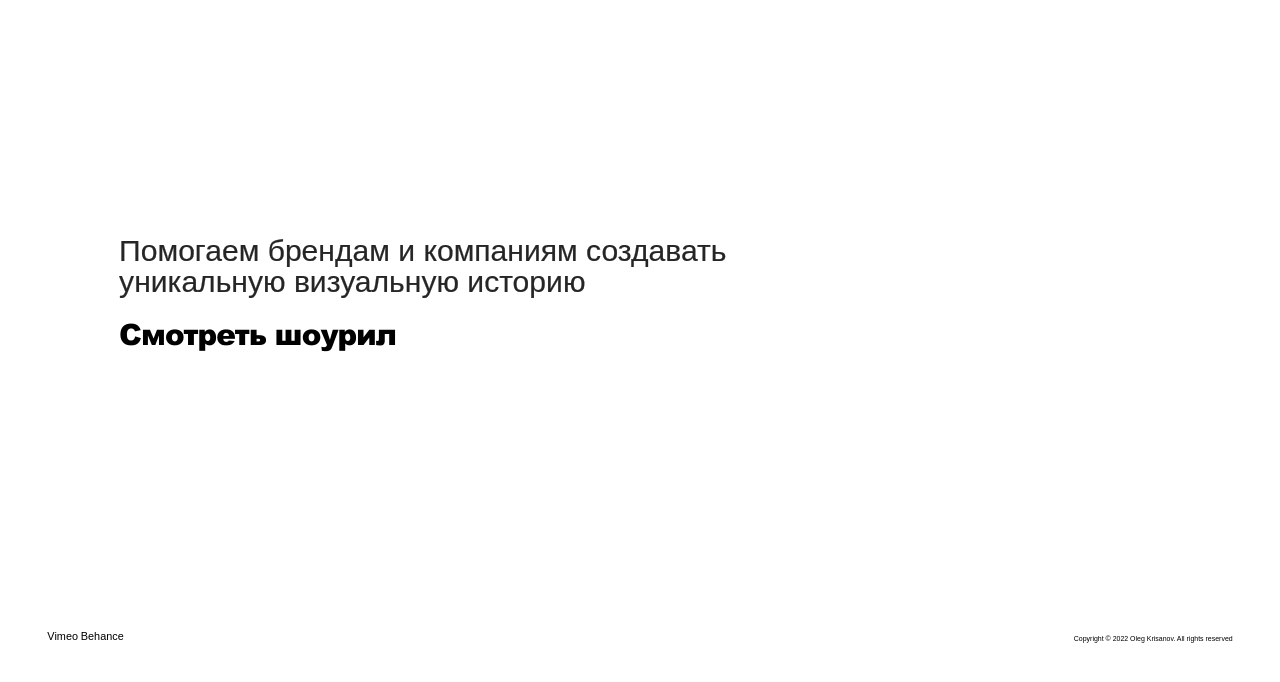
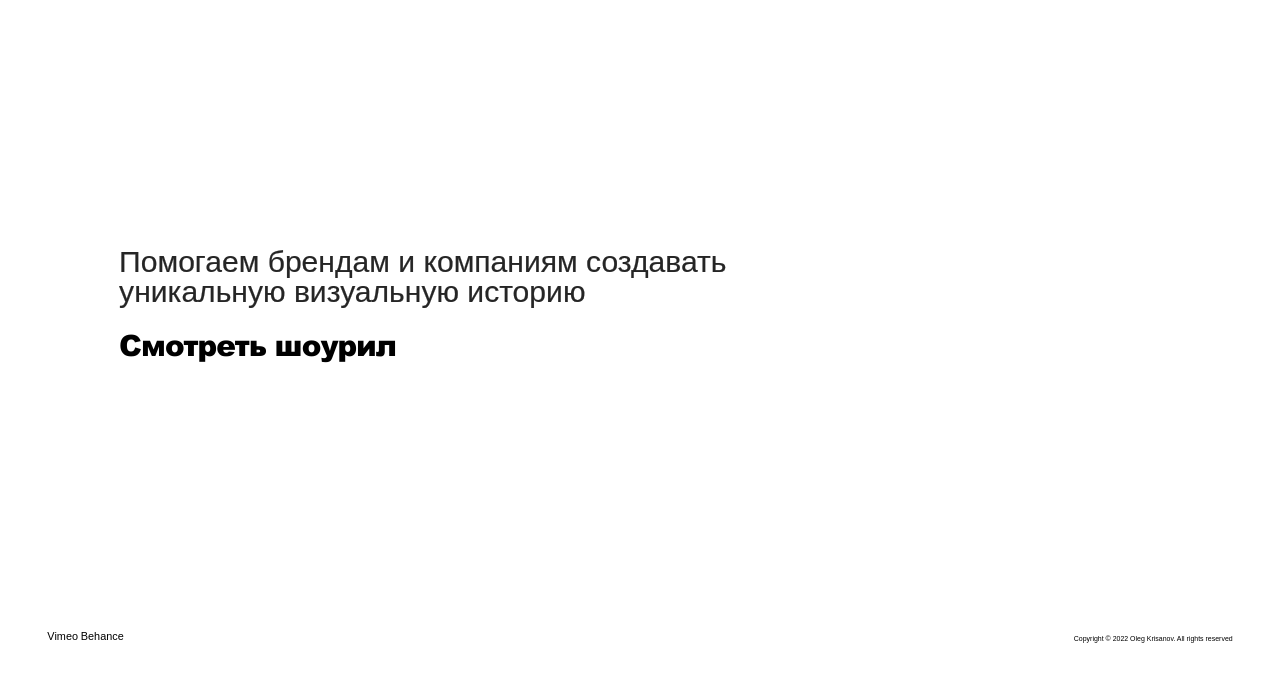
Before and after one commit to egorrya/design-landing, a website: page index.html in a window 1280 px wide. Shown: the part 96-778 px from the top of the page. Drawn offline with Linux system fonts and the light colour scheme; a web font is replaced by a local one.

Commit message:
ios home fix

```diff
--- a/index.html
+++ b/index.html
@@ -9,7 +9,7 @@
 
     <title>Oleg Krisanov</title>
   </head>
-  <body style="max-height: 100vh">
+  <body>
     <header class="header">
       <p style="cursor: default" class="header__logo">Oleg Krisanov</p>
       <div class="navigation">
--- a/sass/pages/_home.scss
+++ b/sass/pages/_home.scss
@@ -1,11 +1,14 @@
 .home {
   @include container;
 
-  display: flex;
-  flex-direction: column;
-  justify-content: center;
+  position: absolute;
+  top: 50%;
+  transform: translateY(-35%);
+  // display: flex;
+  // flex-direction: column;
+  // justify-content: center;
   // height: 75vh;
-  height: calc(var(--vh, 1vh) * 75);
+  // height: calc(var(--vh, 1vh) * 75);
 
   @include respond(tab-land) {
     padding-left: 4.8rem;
```
Also changed, not shown: en/index.html (+1 -1 lines), css/style.comp.css, css/style.concat.css, css/style.css, css/style.prefix.css.
